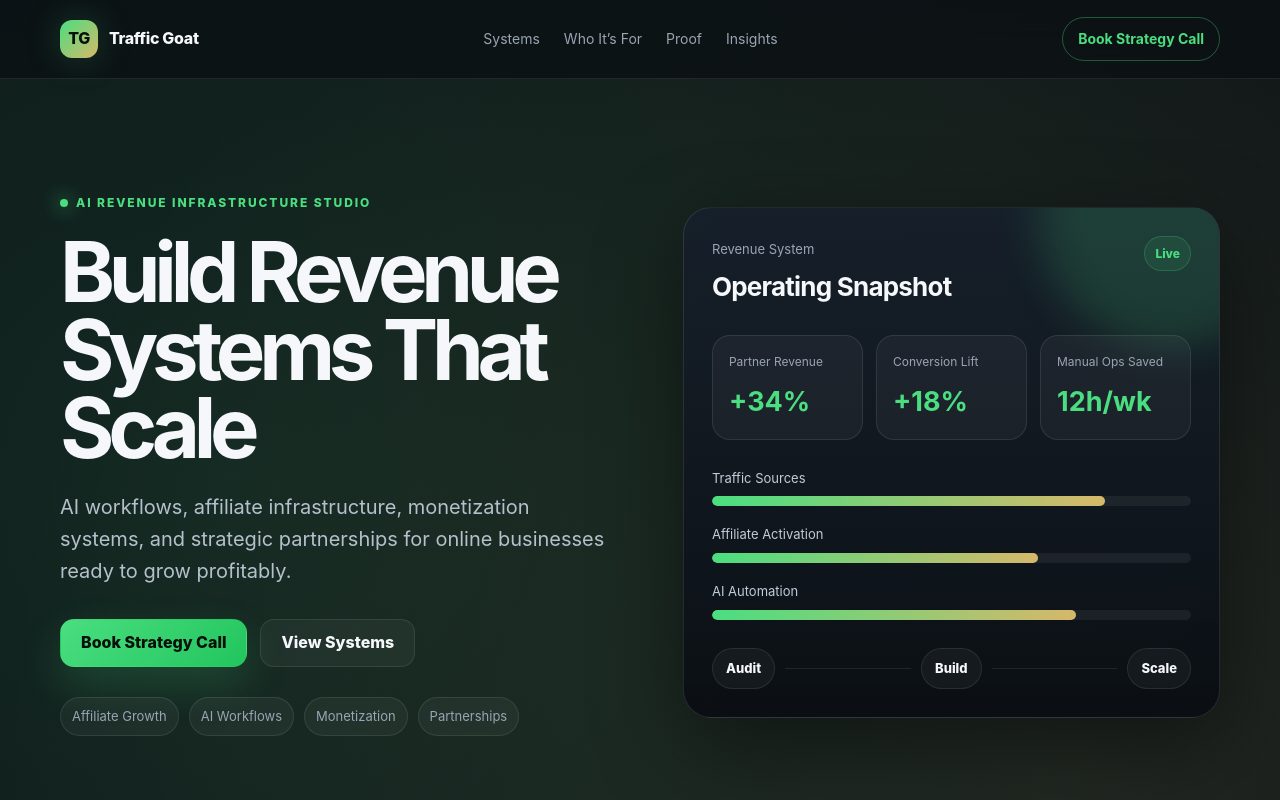
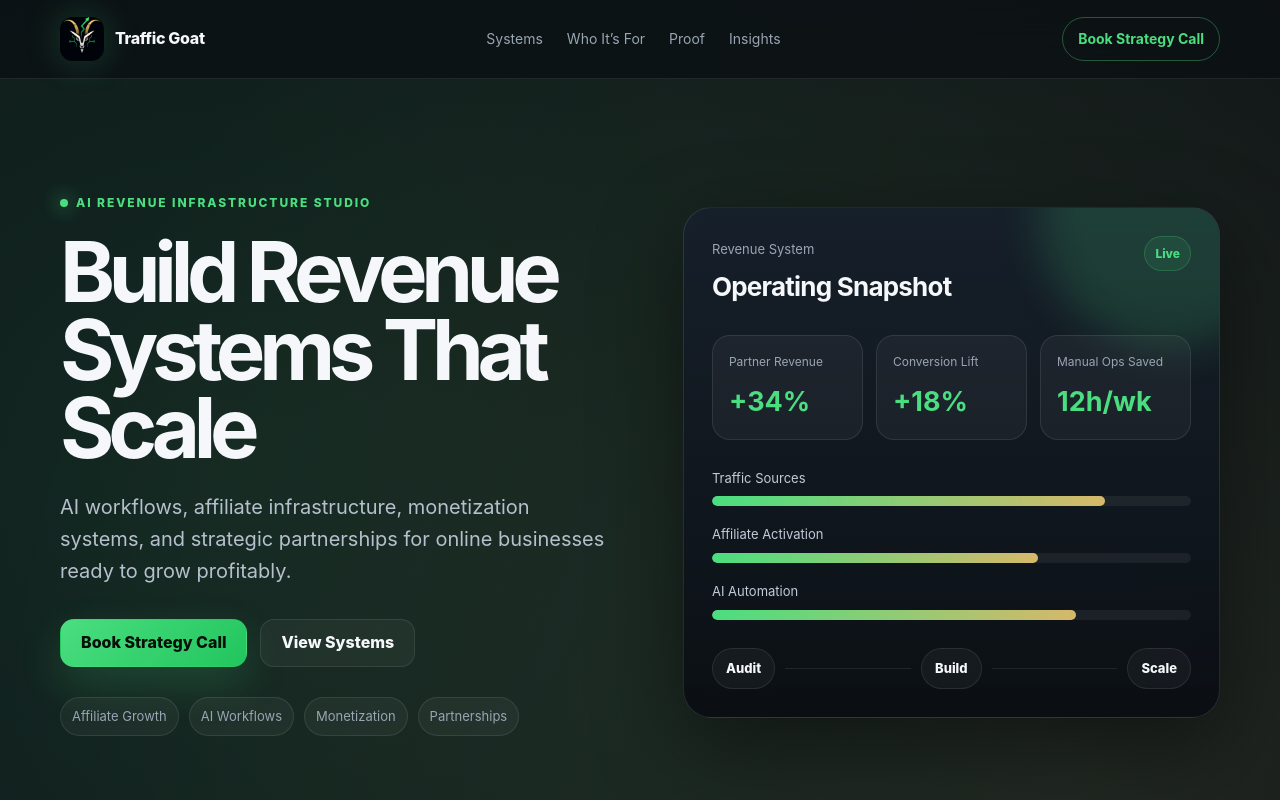
Before and after one commit to mobizombi/traffic-goat-site, a website: page index.html in a window 1280 px wide. Shown: the top 800 px of the page. Drawn offline with Linux system fonts and the light colour scheme.

Commit message:
Update Traffic Goat logo and site icons

```diff
--- a/index.html
+++ b/index.html
@@ -9,7 +9,15 @@
   <meta property="og:description" content="Build revenue systems that scale. AI workflows, affiliate infrastructure, monetization systems, and strategic partnerships." />
   <meta property="og:type" content="website" />
   <meta property="og:url" content="https://traffic-goat.com" />
+  <meta property="og:image" content="https://traffic-goat.com/assets/og-image.png" />
+  <meta name="twitter:card" content="summary_large_image" />
+  <meta name="twitter:title" content="Traffic Goat - AI Revenue Infrastructure" />
+  <meta name="twitter:description" content="Build revenue systems that scale. AI workflows, affiliate infrastructure, monetization systems, and strategic partnerships." />
+  <meta name="twitter:image" content="https://traffic-goat.com/assets/og-image.png" />
   <meta name="google-site-verification" content="NjwvDnJHHyPeIJYc0cqFIWnxXCKUuQpf6oEB877Z0r4" />
+  <link rel="icon" href="favicon.ico" sizes="any" />
+  <link rel="icon" type="image/png" href="assets/favicon.png" />
+  <link rel="apple-touch-icon" href="assets/apple-touch-icon.png" />
   <script async src="https://www.googletagmanager.com/gtag/js?id=G-WJLZ3XMCFH"></script>
   <script>
     window.dataLayer = window.dataLayer || [];
@@ -22,7 +30,7 @@
 <body>
 <header class="site-header">
   <div class="container nav">
-    <a class="logo" href="#top"><span class="logo-mark">TG</span><span>Traffic Goat</span></a>
+    <a class="logo" href="#top"><img class="logo-mark" src="assets/traffic-goat-logo.png" alt="" width="44" height="44" /><span>Traffic Goat</span></a>
     <nav>
       <a href="#systems">Systems</a>
       <a href="#fit">Who It’s For</a>
@@ -150,7 +158,7 @@
 
 <footer class="footer">
   <div class="container footer-grid">
-    <div><a class="logo" href="#top"><span class="logo-mark">TG</span><span>Traffic Goat</span></a><p>AI Revenue Systems | Affiliate Growth | Monetization Infrastructure</p></div>
+    <div><a class="logo" href="#top"><img class="logo-mark" src="assets/traffic-goat-logo.png" alt="" width="44" height="44" /><span>Traffic Goat</span></a><p>AI Revenue Systems | Affiliate Growth | Monetization Infrastructure</p></div>
     <div><a href="#systems">Systems</a><a href="#proof">Proof</a><a href="#contact">Contact</a></div>
   </div>
 </footer>
--- a/styles.css
+++ b/styles.css
@@ -19,7 +19,7 @@ a{color:inherit;text-decoration:none}
 .site-header{position:sticky;top:0;z-index:10;background:rgba(11,15,20,.74);backdrop-filter:blur(18px);border-bottom:1px solid var(--line)}
 .nav{height:78px;display:flex;align-items:center;justify-content:space-between;gap:28px}
 .logo{display:inline-flex;align-items:center;gap:11px;font-weight:800;letter-spacing:-.02em}
-.logo-mark{width:38px;height:38px;border-radius:12px;display:grid;place-items:center;color:#061008;background:linear-gradient(135deg,var(--green),var(--gold));box-shadow:0 0 36px rgba(74,222,128,.22)}
+.logo-mark{width:44px;height:44px;border-radius:13px;display:block;object-fit:cover;box-shadow:0 0 36px rgba(74,222,128,.22)}
 nav{display:flex;align-items:center;gap:24px;color:var(--muted);font-size:14px}
 nav a:hover{color:var(--text)}
 .nav-cta{border:1px solid rgba(74,222,128,.35);color:var(--green);padding:10px 15px;border-radius:999px;font-weight:700;font-size:14px}
```
Also changed, not shown: assets/apple-touch-icon.png (added), assets/favicon.png (added), assets/icon-512.png (added), assets/og-image.png (added), assets/traffic-goat-logo.png (added), favicon.ico (added).
